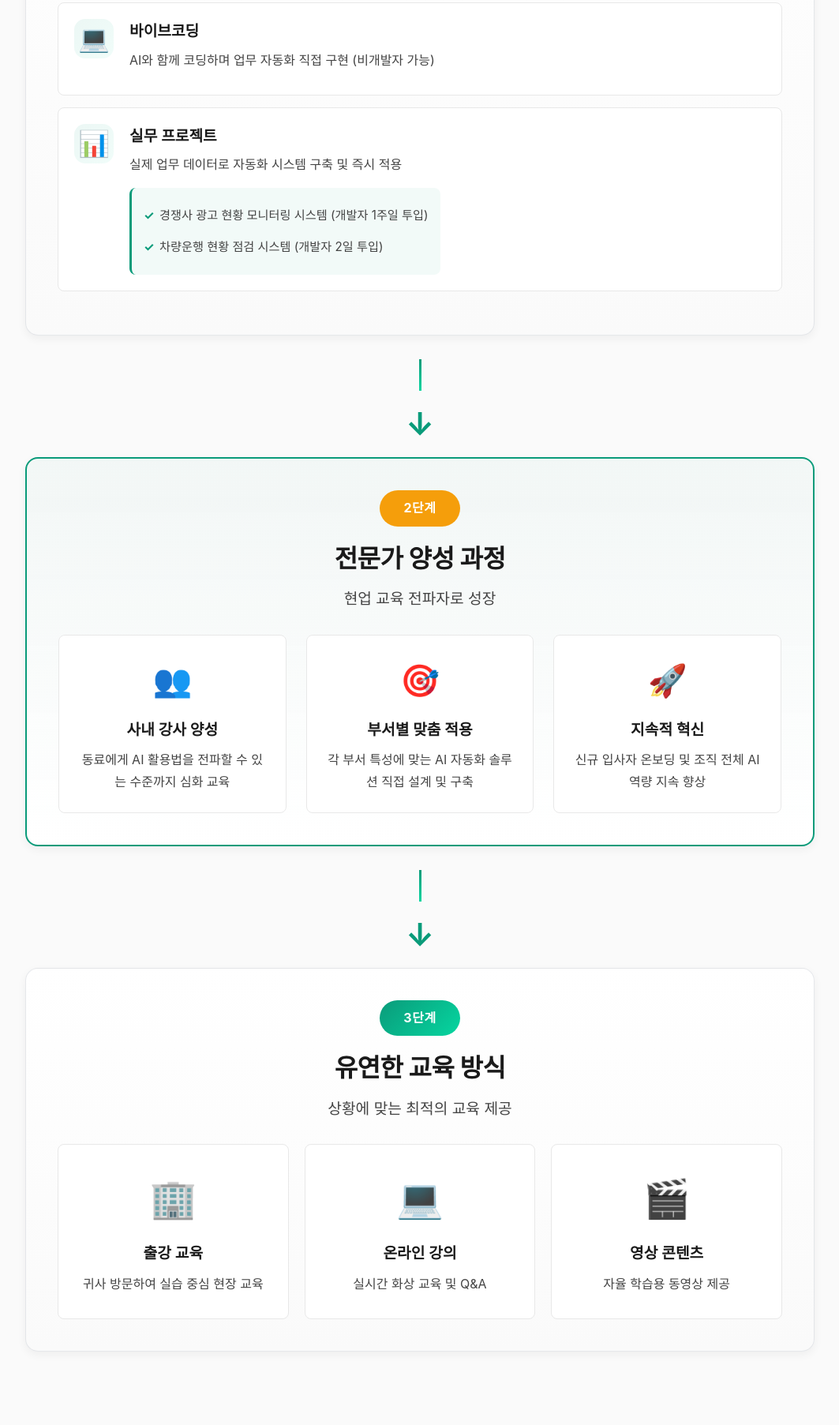
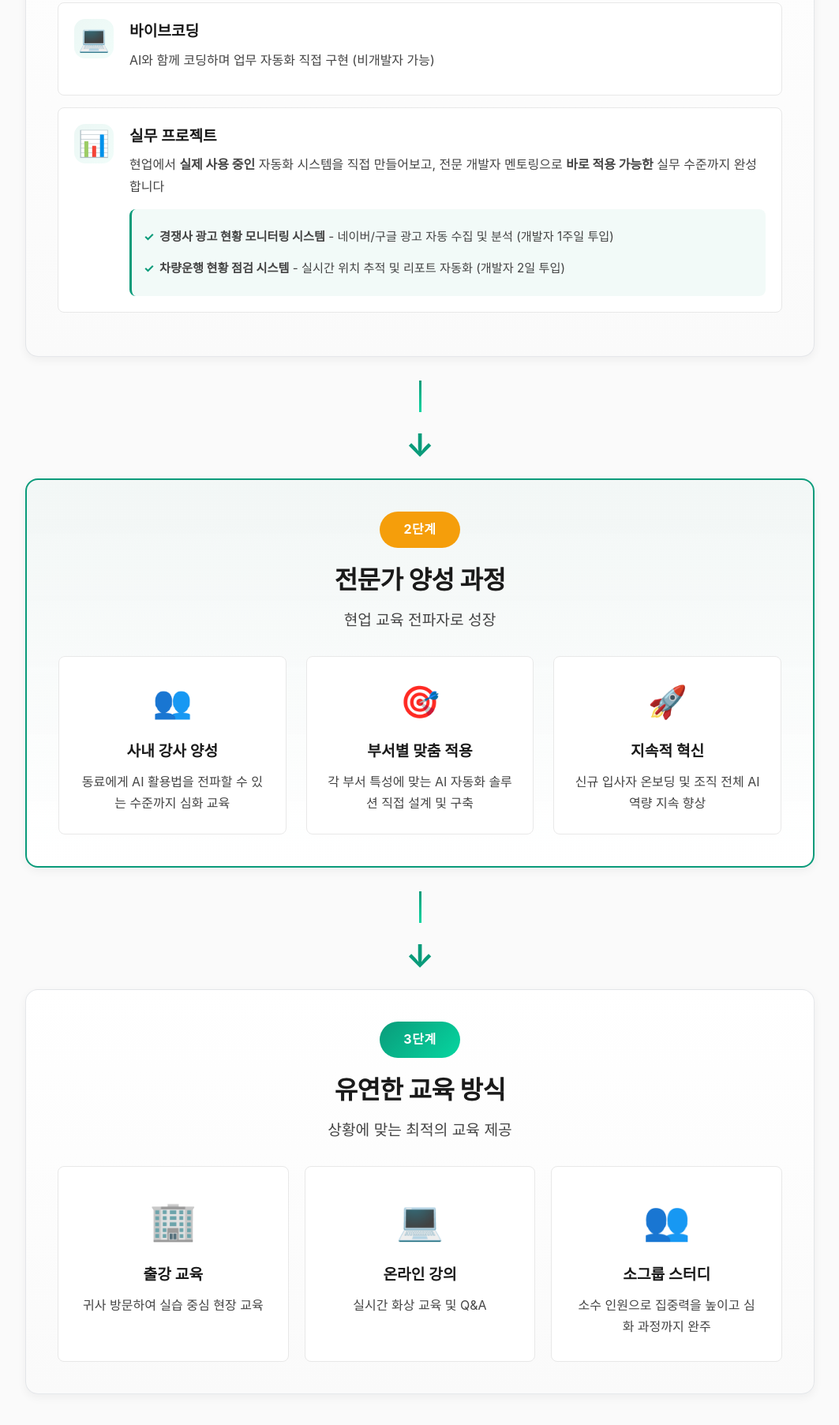
Before and after one commit to lionell0901/edu_page, a website: page index.html in a window 1280 px wide. Shown: the part 2198-4003 px from the top of the page at 79% size, without its empty margins (108-1171 px from the left). Drawn offline with Linux system fonts and the light colour scheme; a web font is replaced by a local one.

Commit message:
✨ 교육 방식 및 실무 프로젝트 내용 개선
- 영상 콘텐츠 → 소그룹 스터디로 변경 (소수 인원 집중 학습)
- 실무 프로젝트 설명 강화 (실제 사용 중 + 바로 적용 가능)
- 프로젝트 사례 구체화
  • 경쟁사 광고 모니터링: 네이버/구글 광고 자동 수집 및 분석
  • 차량운행 점검: 실시간 위치 추적 및 리포트 자동화

```diff
--- a/index.html
+++ b/index.html
@@ -123,10 +123,10 @@
                                 <div class="program-icon-small">📊</div>
                                 <div class="program-detail">
                                     <h4>실무 프로젝트</h4>
-                                    <p>실제 업무 데이터로 자동화 시스템 구축 및 즉시 적용</p>
+                                    <p>현업에서 <strong>실제 사용 중인</strong> 자동화 시스템을 직접 만들어보고, 전문 개발자 멘토링으로 <strong>바로 적용 가능한</strong> 실무 수준까지 완성합니다</p>
                                     <ul class="project-examples">
-                                        <li>경쟁사 광고 현황 모니터링 시스템 (개발자 1주일 투입)</li>
-                                        <li>차량운행 현황 점검 시스템 (개발자 2일 투입)</li>
+                                        <li><strong>경쟁사 광고 현황 모니터링 시스템</strong> - 네이버/구글 광고 자동 수집 및 분석 (개발자 1주일 투입)</li>
+                                        <li><strong>차량운행 현황 점검 시스템</strong> - 실시간 위치 추적 및 리포트 자동화 (개발자 2일 투입)</li>
                                     </ul>
                                 </div>
                             </div>
@@ -199,9 +199,9 @@
                                 </div>
 
                                 <div class="method-item">
-                                    <span class="method-icon">🎬</span>
-                                    <h4>영상 콘텐츠</h4>
-                                    <p>자율 학습용 동영상 제공</p>
+                                    <span class="method-icon">👥</span>
+                                    <h4>소그룹 스터디</h4>
+                                    <p>소수 인원으로 집중력을 높이고 심화 과정까지 완주</p>
                                 </div>
                             </div>
                         </div>
```
